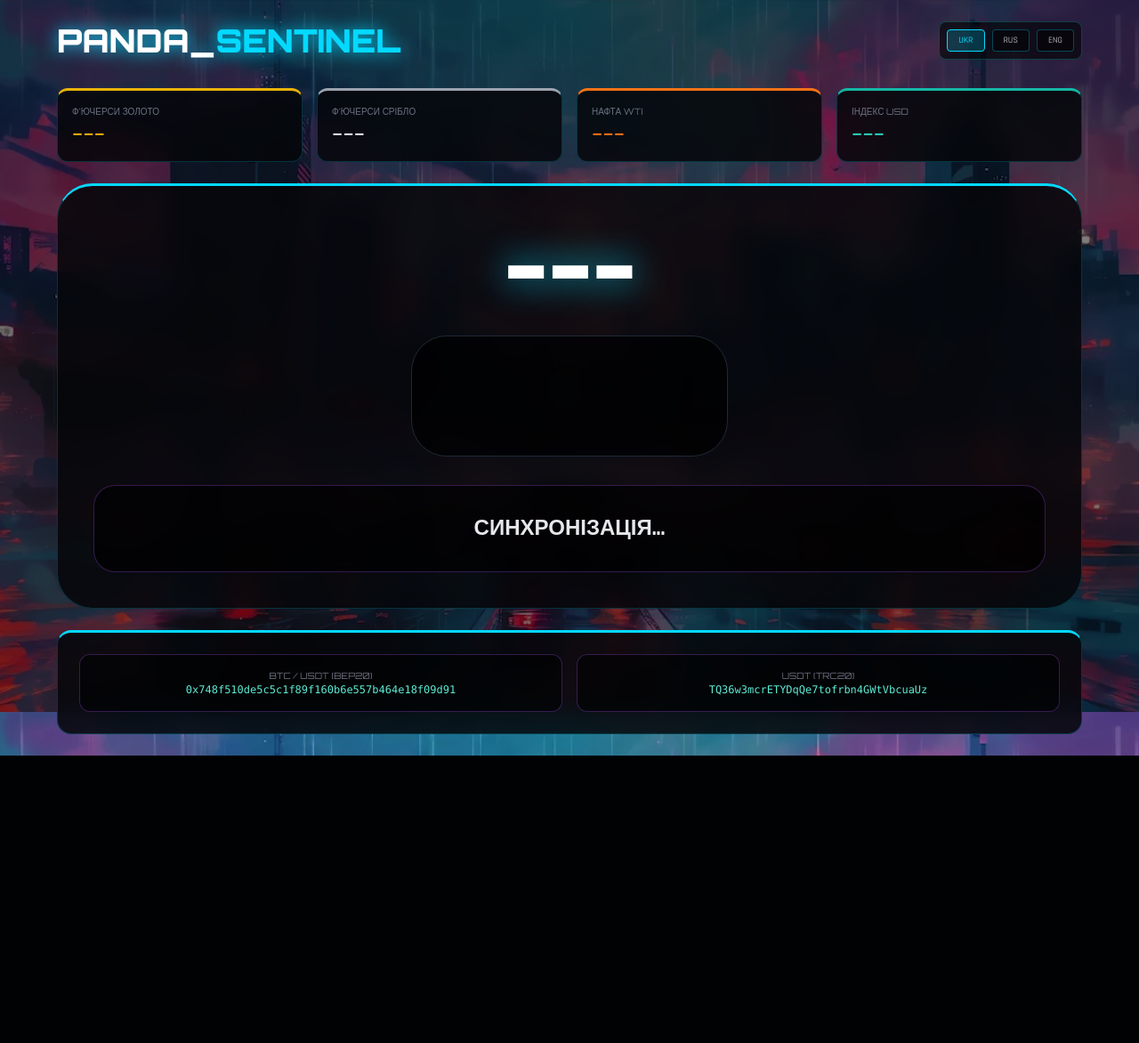
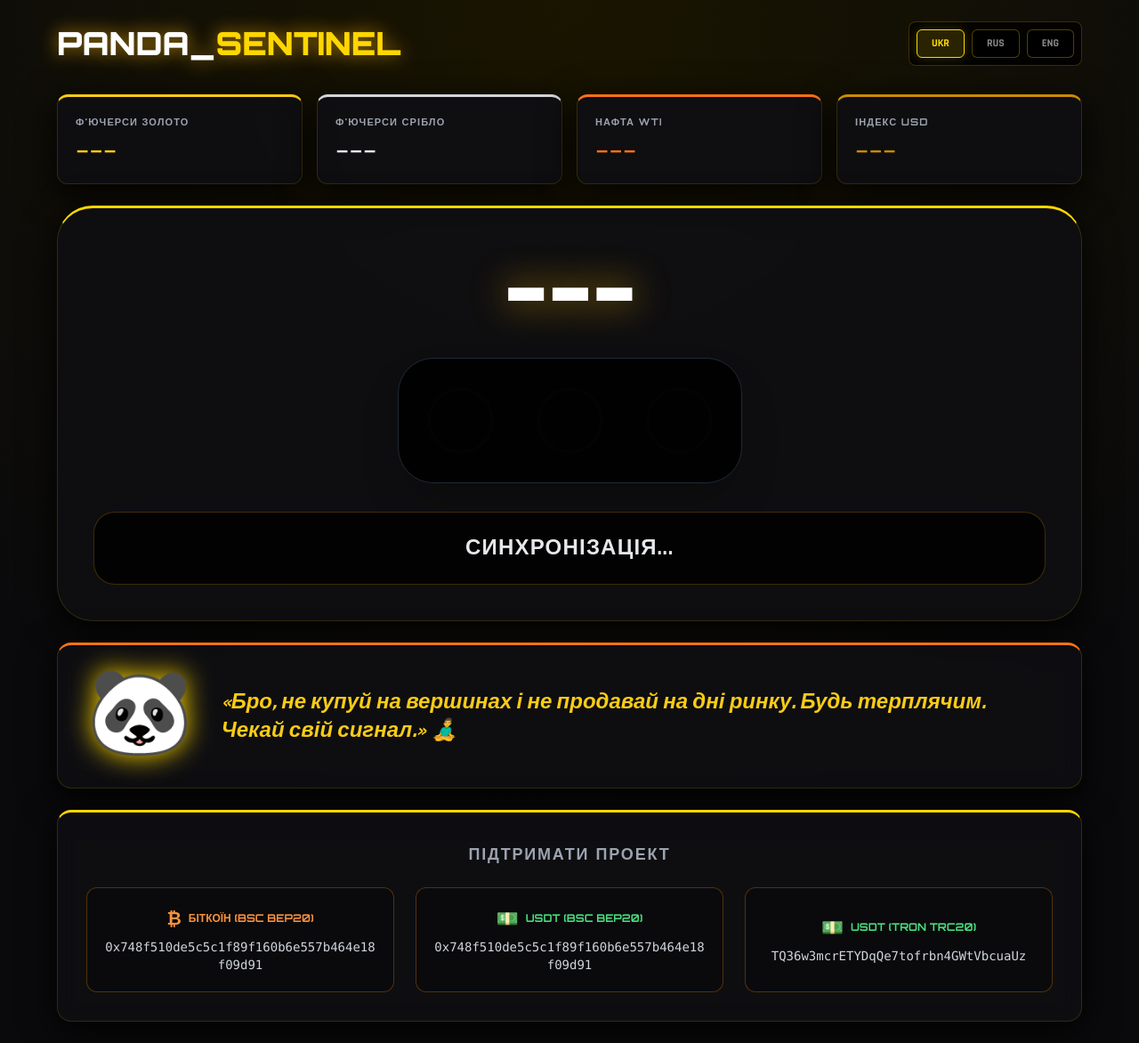
Before and after one commit to urchenckoyaroslav-star/orcas-sentinel, a Flask app: page / in a window 1280 px wide. Shown: the whole page at 89% size. Before the commit the page ends 849 px from the top, so only its background shows below. Run offline with Flask 3, Linux system fonts and the light colour scheme; some libraries are stand-ins or nearby versions.

Commit message:
Update index.html

```diff
--- a/templates/index.html
+++ b/templates/index.html
@@ -3,37 +3,84 @@
 <head>
     <meta charset="UTF-8">
     <meta name="viewport" content="width=device-width, initial-scale=1.0">
-    <title>PANDA_SENTINEL | CRYPTO_ORACLE</title>
+    <title>PANDA_SENTINEL | PREMIUM TERMINAL</title>
     <script src="https://cdn.tailwindcss.com"></script>
     <link href="https://fonts.googleapis.com/css2?family=Orbitron:wght@400;700;900&family=Rajdhani:wght@500;700;900&display=swap" rel="stylesheet">
     <style>
-        :root { --br-teal: #04d9ff; --br-green: #39ff14; --br-red: #ff003c; --br-magenta: #b800ff; --br-orange: #ff5e00; }
-        body { background: url('/static/background.jpg') no-repeat center center fixed; background-size: cover; color: #fff; font-family: 'Rajdhani', sans-serif; overflow-x: hidden; }
-        body::before { content: ''; position: fixed; top: 0; left: 0; width: 100%; height: 100%; background: rgba(0, 0, 0, 0.5); z-index: -1; }
+        :root {
+            --br-gold: #ffd700;
+            --br-orange: #ff8c00;
+            --br-dark-gold: #b8860b;
+            --br-green: #39ff14;
+            --br-red: #ff003c;
+        }
+        body {
+            background: #0a0a0c;
+            background-image: radial-gradient(circle at 50% 0%, #1a1500 0%, #0a0a0c 70%);
+            color: #fff; font-family: 'Rajdhani', sans-serif; overflow-x: hidden;
+        }
+        .font-cyber { font-family: 'Orbitron', sans-serif; }
 
-        .font-cyber { font-family: 'Orbitron', sans-serif; }
-        .cyber-card { background: rgba(5, 7, 10, 0.85); backdrop-filter: blur(12px); border: 1px solid rgba(4, 217, 255, 0.2); border-top: 3px solid var(--br-teal); }
+        .cyber-card {
+            background: rgba(15, 15, 18, 0.9);
+            backdrop-filter: blur(12px);
+            border: 1px solid rgba(255, 215, 0, 0.15);
+            border-top: 3px solid var(--br-gold);
+            box-shadow: 0 10px 40px rgba(0,0,0,0.9);
+        }
 
-        .lang-btn { background: rgba(0,0,0,0.5); border: 1px solid rgba(4, 217, 255, 0.3); color: #aaa; padding: 4px 12px; border-radius: 4px; font-size: 10px; cursor: pointer; }
-        .lang-btn.active { background: rgba(4, 217, 255, 0.2); color: var(--br-teal); border-color: var(--br-teal); }
+        .lang-btn {
+            background: rgba(0,0,0,0.7); border: 1px solid rgba(255, 215, 0, 0.3);
+            color: #888; padding: 6px 16px; border-radius: 6px; font-size: 12px;
+            font-weight: bold; cursor: pointer; transition: all 0.3s ease;
+        }
+        .lang-btn.active {
+            background: rgba(255, 215, 0, 0.15); color: var(--br-gold);
+            border-color: var(--br-gold); box-shadow: 0 0 15px rgba(255, 215, 0, 0.2);
+        }
 
-        .light { width: 70px; height: 70px; border-radius: 50%; filter: brightness(0.1); border: 4px solid #111; transition: 0.3s; }
-        .light.active { filter: brightness(1.8); box-shadow: 0 0 50px currentColor; border-color: currentColor; }
+        .light {
+            width: 75px; height: 75px; border-radius: 50%; filter: brightness(0.15);
+            border: 4px solid #111; transition: 0.4s cubic-bezier(0.4, 0, 0.2, 1);
+        }
+        .light.active {
+            filter: brightness(1.8); box-shadow: 0 0 40px currentColor;
+            border-color: currentColor;
+        }
 
-        /* Анімація сну */
         .sleeping-panda { font-size: 140px; animation: breathe 4s infinite ease-in-out; }
         @keyframes breathe { 0%, 100% { transform: scale(1); filter: opacity(0.5); } 50% { transform: scale(1.05); filter: opacity(0.9); } }
 
+        .hologram-panda {
+            filter: drop-shadow(0 0 15px var(--br-gold));
+            animation: float 6s infinite ease-in-out;
+        }
+        @keyframes float { 0%, 100% { transform: translateY(0); } 50% { transform: translateY(-10px); } }
+
         .hidden { display: none !important; }
-        .copy-toast { opacity: 0; transition: 0.3s; position: absolute; bottom: 10px; left: 50%; transform: translateX(-50%); }
-        .copy-toast.show { opacity: 1; }
+        .copy-toast { opacity: 0; transition: 0.3s; position: fixed; bottom: 30px; left: 50%; transform: translateX(-50%); z-index: 999; }
+        .copy-toast.show { opacity: 1; transform: translate(-50%, -20px); }
+
+        /* Стили для кошельков */
+        .wallet-card {
+            background: rgba(10, 10, 12, 0.8);
+            border: 1px solid rgba(255, 140, 0, 0.3);
+            transition: all 0.3s;
+        }
+        .wallet-card:hover {
+            border-color: var(--br-gold);
+            box-shadow: 0 0 20px rgba(255, 215, 0, 0.1);
+            transform: translateY(-2px);
+        }
     </style>
 </head>
 <body class="min-h-screen flex flex-col items-center justify-center p-6" id="app-body">
 
     <header class="w-full max-w-6xl flex justify-between items-center mb-8 z-10">
-        <h1 class="font-cyber text-4xl font-black text-white" style="text-shadow: 0 0 20px var(--br-teal);">PANDA_<span style="color: var(--br-teal);">SENTINEL</span></h1>
-        <div class="flex gap-2 bg-black/60 p-2 rounded-lg border border-teal-500/30">
+        <h1 class="font-cyber text-4xl font-black text-white" style="text-shadow: 0 0 20px var(--br-dark-gold);">
+            PANDA_<span style="color: var(--br-gold);">SENTINEL</span>
+        </h1>
+        <div class="flex gap-2 bg-black/80 p-2 rounded-lg border border-yellow-600/30">
             <button class="lang-btn active" onclick="setLang('uk')">UKR</button>
             <button class="lang-btn" onclick="setLang('ru')">RUS</button>
             <button class="lang-btn" onclick="setLang('en')">ENG</button>
@@ -42,62 +89,107 @@
 
     <div id="main-ui" class="w-full max-w-6xl flex flex-col items-center">
         <main class="w-full grid grid-cols-2 md:grid-cols-4 gap-4 mb-6 z-10">
-            <div class="cyber-card p-4 rounded-xl border-t-yellow-500">
-                <div class="text-[10px] uppercase text-gray-500 font-cyber" data-i18n="gold">Ф'ючерси Золото</div>
-                <div id="gold-val" class="text-2xl font-cyber text-yellow-500">---</div>
+            <div class="cyber-card p-5 rounded-xl border-t-yellow-400">
+                <div class="text-[11px] uppercase text-gray-400 font-cyber font-bold tracking-widest" data-i18n="gold">Ф'ючерси Золото</div>
+                <div id="gold-val" class="text-3xl font-cyber text-yellow-400 mt-1">---</div>
             </div>
-            <div class="cyber-card p-4 rounded-xl border-t-gray-400">
-                <div class="text-[10px] uppercase text-gray-500 font-cyber" data-i18n="silver">Ф'ючерси Срібло</div>
-                <div id="silver-val" class="text-2xl font-cyber text-gray-200">---</div>
+            <div class="cyber-card p-5 rounded-xl border-t-gray-300">
+                <div class="text-[11px] uppercase text-gray-400 font-cyber font-bold tracking-widest" data-i18n="silver">Ф'ючерси Срібло</div>
+                <div id="silver-val" class="text-3xl font-cyber text-gray-200 mt-1">---</div>
             </div>
-            <div class="cyber-card p-4 rounded-xl border-t-orange-500">
-                <div class="text-[10px] uppercase text-gray-500 font-cyber" data-i18n="oil">Нафта WTI</div>
-                <div id="oil-val" class="text-2xl font-cyber text-orange-500">---</div>
+            <div class="cyber-card p-5 rounded-xl border-t-orange-500">
+                <div class="text-[11px] uppercase text-gray-400 font-cyber font-bold tracking-widest" data-i18n="oil">Нафта WTI</div>
+                <div id="oil-val" class="text-3xl font-cyber text-orange-500 mt-1">---</div>
             </div>
-            <div class="cyber-card p-4 rounded-xl border-t-teal-500">
-                <div class="text-[10px] uppercase text-gray-500 font-cyber" data-i18n="dxy">Індекс USD</div>
-                <div id="dxy-val" class="text-2xl font-cyber text-teal-400">---</div>
+            <div class="cyber-card p-5 rounded-xl border-t-yellow-600">
+                <div class="text-[11px] uppercase text-gray-400 font-cyber font-bold tracking-widest" data-i18n="dxy">Індекс USD</div>
+                <div id="dxy-val" class="text-3xl font-cyber text-yellow-600 mt-1">---</div>
             </div>
         </main>
 
         <div class="w-full cyber-card rounded-[40px] p-10 flex flex-col items-center z-10">
-            <div id="btc-val" class="font-cyber text-7xl md:text-8xl font-black mb-8 text-white" style="text-shadow: 0 0 40px var(--br-teal);">---</div>
-            <div class="flex gap-10 mb-8 bg-black/80 p-8 rounded-[40px] border border-gray-800">
+            <div id="btc-val" class="font-cyber text-7xl md:text-8xl font-black mb-8 text-white" style="text-shadow: 0 0 40px var(--br-dark-gold);">---</div>
+
+            <div class="flex gap-12 mb-8 bg-black/90 p-8 rounded-[40px] border border-gray-800 shadow-2xl">
+                <div id="light-sell" class="light" style="color: var(--br-red)"></div>
+                <div id="light-wait" class="light" style="color: var(--br-gold)"></div>
                 <div id="light-buy" class="light" style="color: var(--br-green)"></div>
-                <div id="light-wait" class="light" style="color: #ffb700"></div>
-                <div id="light-sell" class="light" style="color: var(--br-red)"></div>
             </div>
-            <div id="status-text" class="w-full bg-black/70 border border-purple-500/30 p-8 rounded-3xl text-2xl text-center font-bold text-gray-200">СИНХРОНІЗАЦІЯ...</div>
+
+            <div id="status-text" class="w-full bg-black/80 border border-yellow-600/30 p-6 rounded-3xl text-2xl text-center font-bold text-gray-200 tracking-wider">СИНХРОНІЗАЦІЯ...</div>
+        </div>
+
+        <div class="w-full cyber-card rounded-2xl p-8 mt-6 z-10 flex flex-col md:flex-row items-center gap-8 border-t-orange-500">
+            <div class="text-8xl hologram-panda">🐼</div>
+            <div class="text-xl md:text-2xl font-bold italic text-yellow-400 leading-relaxed" data-i18n="panda">
+                «Бро, не купуй на вершинах і не продавай на дні ринку. Будь терплячим. Чекай свій сигнал.» 🧘‍♂️
+            </div>
         </div>
     </div>
 
-    <div id="offline-ui" class="w-full max-w-6xl cyber-card rounded-[40px] p-12 flex flex-col items-center z-10 text-center hidden">
-        <div class="sleeping-panda mb-6">🐼💤</div>
-        <h2 class="text-3xl md:text-4xl font-bold text-teal-300 mb-6 font-cyber" data-i18n="off_t">SYSTEM ASLEEP</h2>
-        <p class="text-xl md:text-2xl text-gray-300 leading-relaxed max-w-3xl" data-i18n="off_m">
+    <div id="offline-ui" class="w-full max-w-6xl cyber-card rounded-[40px] p-16 flex flex-col items-center z-10 text-center hidden border-t-red-500">
+        <div class="sleeping-panda mb-8">🐼💤</div>
+        <h2 class="text-4xl md:text-5xl font-bold text-yellow-500 mb-6 font-cyber tracking-widest" data-i18n="off_t">СИСТЕМА СПИТЬ</h2>
+        <p class="text-xl md:text-2xl text-gray-300 leading-relaxed max-w-3xl border-t border-gray-700 pt-6" data-i18n="off_m">
             Ми спимо через те, що у нас відсутній інтернет або електроенергія. Якщо можете допомогти, зробіть донат на Старлінк та батарею Екофло.
         </p>
     </div>
 
-    <div class="w-full max-w-6xl cyber-card rounded-2xl p-6 mt-6 z-10 text-center relative border-t-magenta-500">
-        <div class="flex flex-col md:flex-row justify-center gap-4">
-            <div class="bg-black/60 border border-purple-500/30 p-4 rounded-xl cursor-pointer hover:border-teal-400 flex-1" onclick="copyCrypto('0x748f510de5c5c1f89f160b6e557b464e18f09d91')">
-                <div class="text-[10px] text-gray-500 font-cyber">BTC / USDT (BEP20)</div>
-                <div class="text-xs text-teal-300 font-mono">0x748f510de5c5c1f89f160b6e557b464e18f09d91</div>
+    <div class="w-full max-w-6xl cyber-card rounded-2xl p-8 mt-6 z-10 text-center relative border-t-dark-gold">
+        <h3 class="text-lg font-cyber text-gray-400 mb-6 tracking-widest font-bold" data-i18n="donate_title">ПІДТРИМАТИ ПРОЕКТ</h3>
+
+        <div class="grid grid-cols-1 md:grid-cols-3 gap-6">
+            <div class="wallet-card p-5 rounded-xl cursor-pointer group flex flex-col justify-center" onclick="copyCrypto('0x748f510de5c5c1f89f160b6e557b464e18f09d91')">
+                <div class="text-xs uppercase text-orange-400 font-cyber font-bold mb-2 flex items-center justify-center gap-2">
+                    <span class="text-xl">₿</span> БІТКОЇН (BSC BEP20)
+                </div>
+                <div class="text-sm text-gray-300 break-all font-mono group-hover:text-white transition-colors">0x748f510de5c5c1f89f160b6e557b464e18f09d91</div>
             </div>
-            <div class="bg-black/60 border border-purple-500/30 p-4 rounded-xl cursor-pointer hover:border-teal-400 flex-1" onclick="copyCrypto('TQ36w3mcrETYDqQe7tofrbn4GWtVbcuaUz')">
-                <div class="text-[10px] text-gray-500 font-cyber">USDT (TRC20)</div>
-                <div class="text-xs text-teal-300 font-mono">TQ36w3mcrETYDqQe7tofrbn4GWtVbcuaUz</div>
+
+            <div class="wallet-card p-5 rounded-xl cursor-pointer group flex flex-col justify-center" onclick="copyCrypto('0x748f510de5c5c1f89f160b6e557b464e18f09d91')">
+                <div class="text-xs uppercase text-green-400 font-cyber font-bold mb-2 flex items-center justify-center gap-2">
+                    <span class="text-xl">💵</span> USDT (BSC BEP20)
+                </div>
+                <div class="text-sm text-gray-300 break-all font-mono group-hover:text-white transition-colors">0x748f510de5c5c1f89f160b6e557b464e18f09d91</div>
+            </div>
+
+            <div class="wallet-card p-5 rounded-xl cursor-pointer group flex flex-col justify-center" onclick="copyCrypto('TQ36w3mcrETYDqQe7tofrbn4GWtVbcuaUz')">
+                <div class="text-xs uppercase text-green-400 font-cyber font-bold mb-2 flex items-center justify-center gap-2">
+                    <span class="text-xl">💵</span> USDT (TRON TRC20)
+                </div>
+                <div class="text-sm text-gray-300 break-all font-mono group-hover:text-white transition-colors">TQ36w3mcrETYDqQe7tofrbn4GWtVbcuaUz</div>
             </div>
         </div>
-        <div id="copy-toast" class="copy-toast bg-green-500 text-black px-4 py-1 rounded-full text-xs font-bold">COPIED</div>
+
+        <div id="copy-toast" class="copy-toast bg-yellow-500 text-black px-6 py-2 rounded-full text-sm font-bold shadow-2xl">АДРЕСУ СКОПІЙОВАНО</div>
     </div>
 
     <script>
         const dict = {
-            uk: { gold: "Ф'ючерси Золото", silver: "Ф'ючерси Срібло", oil: "Нафта WTI", dxy: "Індекс USD", off_t: "СИСТЕМА СПИТЬ", off_m: "Ми спимо через те, що у нас відсутній інтернет або електроенергія. Якщо можете допомогти, зробіть донат на Старлінк та батарею Екофло.", status_SYNC: "СИНХРОНІЗАЦІЯ...", status_BUY: "ГОТУЙСЯ ДО ПОКУПКИ 🟢", status_SELL: "ГОТУЙСЯ ДО ПРОДАЖУ 🔴", status_FLAT: "РИНОК У РІВНОВАЗІ..." },
-            ru: { gold: "Фьючерсы Золото", silver: "Фьючерсы Серебро", oil: "Нефть WTI", dxy: "Индекс USD", off_t: "СИСТЕМА СПИТ", off_m: "Мы спим из-за того, что у нас отсутствует интернет или электричество. Если можете помочь, то сделайте донат на Старлинк и Экофло батарею.", status_SYNC: "СИНХРОНИЗАЦИЯ...", status_BUY: "ГОТОВЬСЯ К ПОКУПКЕ 🟢", status_SELL: "ГОТОВЬСЯ К ПРОДАЖЕ 🔴", status_FLAT: "РЫНОК В РАВНОВЕСИИ..." },
-            en: { gold: "Gold Futures", silver: "Silver Futures", oil: "Oil WTI", dxy: "USD Index", off_t: "SYSTEM ASLEEP", off_m: "We are sleeping because we have no internet or electricity. If you can help, please donate for Starlink and Ecoflow battery.", status_SYNC: "SYNCING...", status_BUY: "PREPARE TO BUY 🟢", status_SELL: "PREPARE TO SELL 🔴", status_FLAT: "MARKET IN BALANCE..." }
+            uk: {
+                gold: "Ф'ючерси Золото", silver: "Ф'ючерси Срібло", oil: "Нафта WTI", dxy: "Індекс USD",
+                panda: "«Бро, не купуй на вершинах і не продавай на дні ринку. Будь терплячим. Чекай свій сигнал.» 🧘‍♂️",
+                off_t: "СИСТЕМА СПИТЬ",
+                off_m: "Ми спимо через те, що у нас відсутній інтернет або електроенергія. Якщо можете допомогти, зробіть донат на Старлінк та батарею Екофло.",
+                donate_title: "ПІДТРИМАТИ ПРОЕКТ",
+                status_SYNC: "СИНХРОНІЗАЦІЯ...", status_BUY: "ГОТУЙСЯ ДО ПОКУПКИ 🟢", status_SELL: "ГОТУЙСЯ ДО ПРОДАЖУ 🔴", status_FLAT: "РИНОК У РІВНОВАЗІ..."
+            },
+            ru: {
+                gold: "Фьючерсы Золото", silver: "Фьючерсы Серебро", oil: "Нефть WTI", dxy: "Индекс USD",
+                panda: "«Бро, не покупай на вершинах и не продавай на дне рынка. Будь терпелив. Жди свой сигнал.» 🧘‍♂️",
+                off_t: "СИСТЕМА СПИТ",
+                off_m: "Мы спим из-за того, что у нас отсутствует интернет или электричество. Если можете помочь, то сделайте донат на Старлинк и Экофло батарею.",
+                donate_title: "ПОДДЕРЖАТЬ ПРОЕКТ",
+                status_SYNC: "СИНХРОНИЗАЦИЯ...", status_BUY: "ГОТОВЬСЯ К ПОКУПКЕ 🟢", status_SELL: "ГОТОВЬСЯ К ПРОДАЖЕ 🔴", status_FLAT: "РЫНОК В РАВНОВЕСИИ..."
+            },
+            en: {
+                gold: "Gold Futures", silver: "Silver Futures", oil: "Oil WTI", dxy: "USD Index",
+                panda: "«Bro, don't buy at the top and don't sell at the bottom. Be patient. Wait for your signal.» 🧘‍♂️",
+                off_t: "SYSTEM ASLEEP",
+                off_m: "We are sleeping because we have no internet or electricity. If you can help, please donate for Starlink and Ecoflow battery.",
+                donate_title: "SUPPORT THE PROJECT",
+                status_SYNC: "SYNCING...", status_BUY: "PREPARE TO BUY 🟢", status_SELL: "PREPARE TO SELL 🔴", status_FLAT: "MARKET IN BALANCE..."
+            }
         };
 
         let currentLang = 'uk'; let currentStatusCode = "SYNC";
@@ -106,11 +198,13 @@
             currentLang = lang;
             document.querySelectorAll('.lang-btn').forEach(b => b.classList.toggle('active', b.innerText.toLowerCase() === lang));
             document.querySelectorAll('[data-i18n]').forEach(el => el.innerText = dict[lang][el.getAttribute('data-i18n')]);
+            document.getElementById('status-text').innerText = dict[currentLang]["status_" + currentStatusCode];
         }
 
         function copyCrypto(text) {
             navigator.clipboard.writeText(text);
-            const t = document.getElementById('copy-toast'); t.classList.add('show');
+            const t = document.getElementById('copy-toast');
+            t.classList.add('show');
             setTimeout(() => t.classList.remove('show'), 2000);
         }
 
@@ -135,9 +229,15 @@
                     document.getElementById('status-text').innerText = dict[currentLang]["status_" + currentStatusCode];
 
                     document.querySelectorAll('.light').forEach(l => l.classList.remove('active'));
-                    if (data.signal === 'BUY') document.getElementById('light-buy').classList.add('active');
-                    else if (data.signal === 'SELL') document.getElementById('light-sell').classList.add('active');
-                    else document.getElementById('light-wait').classList.add('active');
+
+                    // Обновленная логика фонариков
+                    if (data.signal === 'BUY') {
+                        document.getElementById('light-buy').classList.add('active');
+                    } else if (data.signal === 'SELL') {
+                        document.getElementById('light-sell').classList.add('active');
+                    } else {
+                        document.getElementById('light-wait').classList.add('active');
+                    }
                 }
             } catch (e) {}
         }
```
